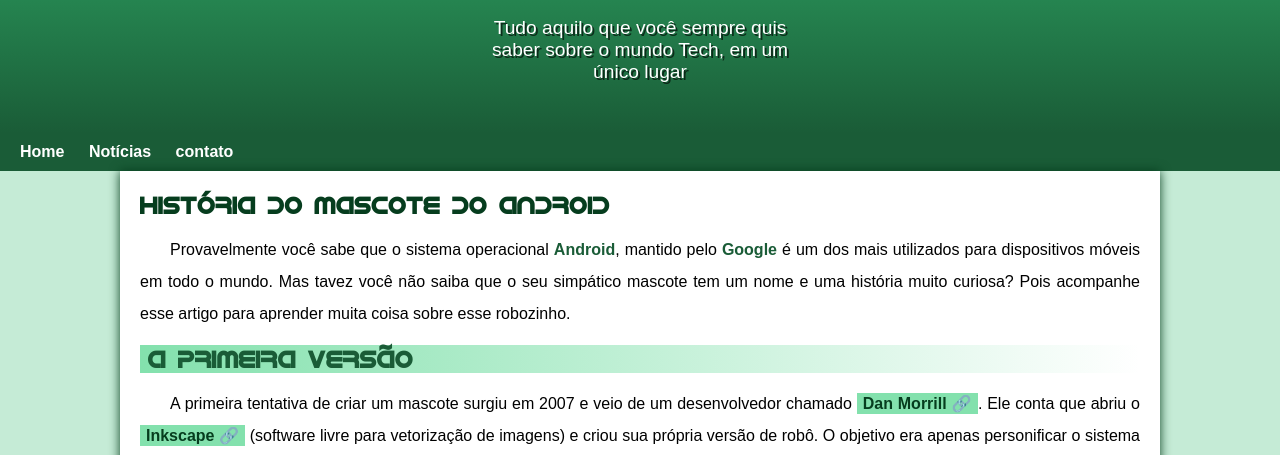
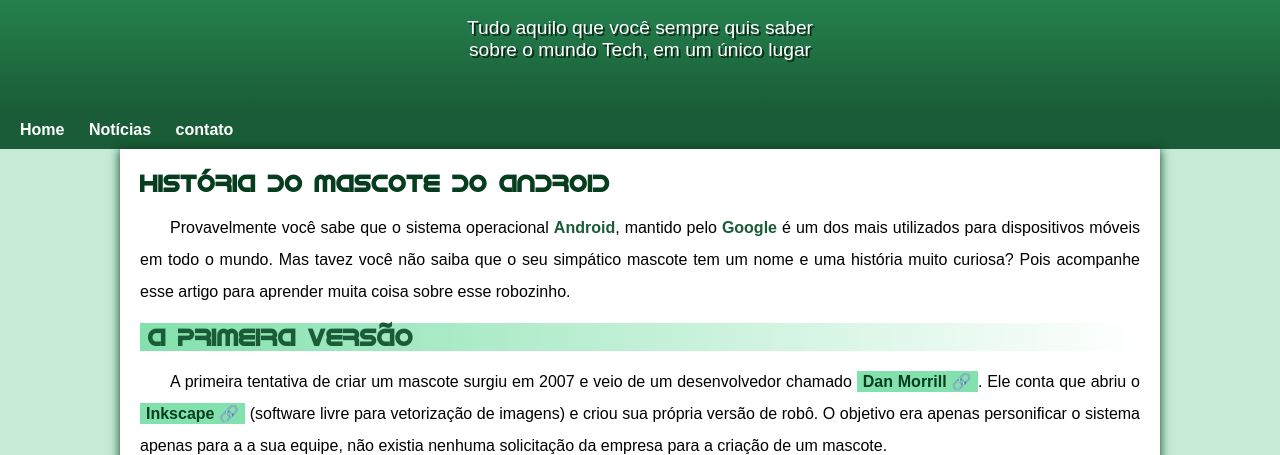
Before and after one commit to marlongrattward/projeto-android, a plain HTML site: page index.html in a window 1280 px wide. Shown: the part 119-574 px from the top of the page. Drawn offline with Linux system fonts and the light colour scheme.

Commit message:
Update style.css

```diff
--- a/style/style.css
+++ b/style/style.css
@@ -69,7 +69,7 @@
     font-size: 1.2em;
     padding-right: 10px;
     padding-left: 10px;
-    max-width: 300px;
+    max-width: 370px;
     margin: auto;
     padding-bottom: 50px;
     text-shadow: 2px 2px 0px rgba(0, 0, 0, 0.63);
```
